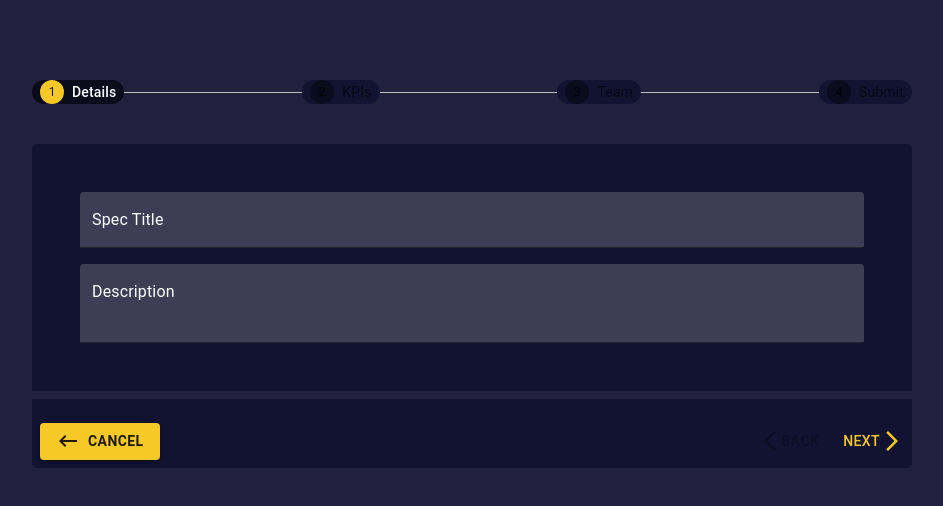
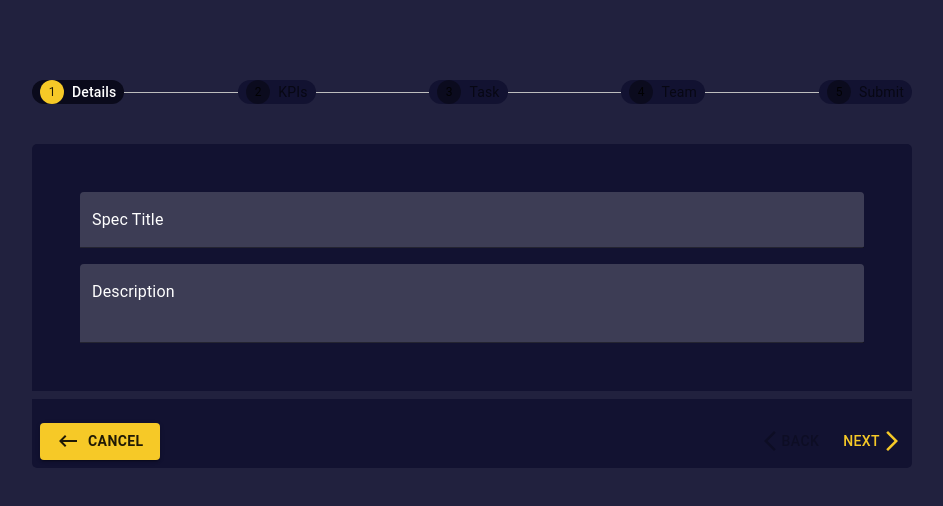
Before and after one commit to Mego-Program/Jlm-Specs-2, a React (Vite) app: page /SpecInput in a window 1280 px wide. Shown: the top 506 px of the page, without its empty margins (168-1111 px from the left). Built offline with nearby package versions, Linux system fonts and the light colour scheme.

Commit message:
small fixes on form submit

```diff
--- a/src/components/Form/FormSubmit.jsx
+++ b/src/components/Form/FormSubmit.jsx
@@ -16,7 +16,6 @@ export default function FormSubmit(item) {
   return (
     <Box>
       {item.info.title === "" ||
-      item.info.description === "" ||
       item.info.team.length == 0 ||
       item.info.startDate === null ||
       item.info.endDate === null ? (
--- /dev/null
+++ b/src/components/Form/FormTask.jsx
@@ -0,0 +1,8 @@
+import { Box } from "@mui/system"
+
+   export default function FormTask() {
+
+    return (
+        <Box>task</Box>
+    )
+   }
--- a/src/pages/SpecInput.jsx
+++ b/src/pages/SpecInput.jsx
@@ -20,11 +20,12 @@ import DoneSharpIcon from "@mui/icons-material/DoneSharp";
 
 import FormDetails from "../components/Form/FormDetails";
 import FormKpi from "../components/Form/FormKpi";
+import FormTask from "../components/Form/FormTask";
 import FormTeam from "../components/Form/FormTeam";
 import FormSubmit from "../components/Form/FormSubmit";
 import dayjs from "dayjs";
 
-const steps = ["Details", "KPIs", "Team", "Submit"];
+const steps = ["Details", "KPIs", "Task", "Team", "Submit"];
 
 export default function SpecInput() {
   const navigate = useNavigate();
@@ -39,7 +40,7 @@ export default function SpecInput() {
     description: "",
     startDate: null,
     endDate: null,
-    task: "",
+    task: [],
     team: [],
     date: dayjs(),
 
@@ -166,8 +167,9 @@ export default function SpecInput() {
           >
             {activeStep === 0 && <FormDetails info={item} set={setItem} />}
             {activeStep === 1 && <FormKpi info={item} set={setItem} />}
-            {activeStep === 2 && <FormTeam info={item} set={setItem} />}
-            {activeStep === 3 && <FormSubmit info={item} set={setItem} disabled={setDisabled}/>}
+            {activeStep === 2 && <FormTask info={item} set={setItem} disabled={setDisabled}/>}
+            {activeStep === 3 && <FormTeam info={item} set={setItem} />}
+            {activeStep === 4 && <FormSubmit info={item} set={setItem} disabled={setDisabled}/>}
           </Box>
           <Box
             sx={{
```
